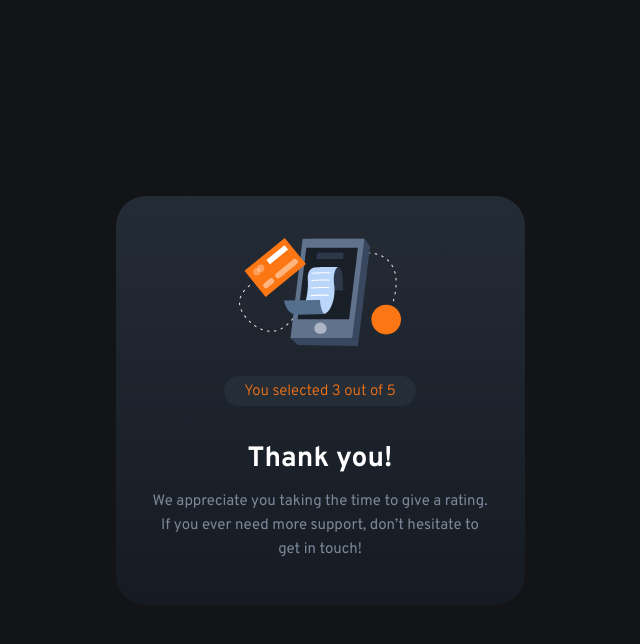
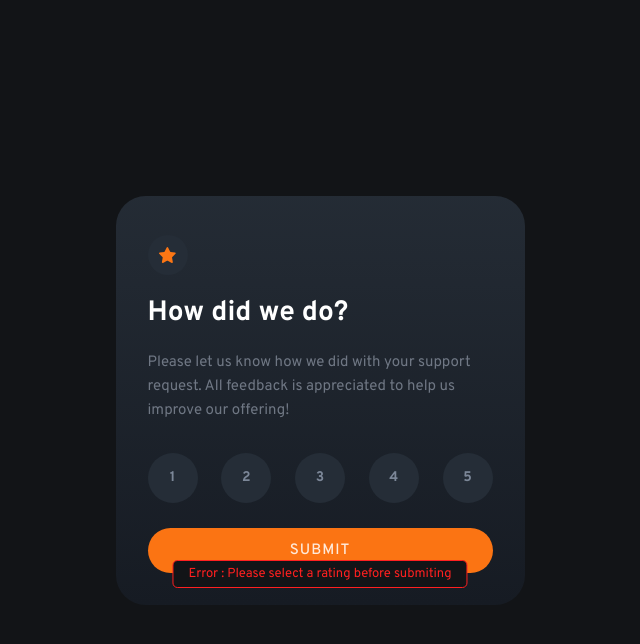
Before and after one commit to AnthoB-Dev/FrontendMentor-interactiveRating, a plain HTML site: page index.html in a window 1280 px wide. Both pictures are taken after a click on the button "SUBMIT". Shown: the whole page, without its empty margins (320-960 px from the left). Drawn offline with Linux system fonts and the light colour scheme.

Commit message:
added 2 JS functions
removeForm() which was inside printThanks() before, and printError()

```diff
--- a/script.js
+++ b/script.js
@@ -1,38 +1,66 @@
+const form = document.querySelector("#element");
 const rateLabels = document.querySelectorAll(".rateLabel");
 const submitBtn = document.querySelector("#button");
-const form = document.querySelector("#element");
 
+// Put the active class on the user's selected rating, removes it from the non selected
 rateLabels.forEach((label) => {
    label.addEventListener("click", () => {
       const activeLabel = document.querySelector(".rateLabel.active");
-      if(activeLabel) {
-         activeLabel.classList.remove("active");
-      }
-      label.classList.add("active");
+
+      activeLabel ? activeLabel.classList.remove("active") : false;
+      label.classList.add("active")
    });
 });
 
+// EL on submit of the form, prints an error if no rating is selected, else put some CSS on button
+// and calls 2 functions after 500ms
 form.addEventListener("submit", (e) => {
    e.preventDefault();
    let note = document.querySelector("input[name='rating']:checked");
+
    if(!note) {
-      note = document.querySelector("#rate3");
+      printError(1);
+
+   } else {
+      submitBtn.classList.toggle("activeBtn")
+
+      setTimeout(() => {
+         submitBtn.classList.toggle("activeBtn")
+         removeForm();
+         printThanks(note.value);
+      }, 500);
    }
-   submitBtn.classList.toggle("activeBtn")
-
-   setTimeout(() => {
-      submitBtn.classList.toggle("activeBtn")
-      printThanks(note.value);
-   }, 500);
 })
 
-const printThanks = function(note) {
+// Function to delete the form and it's child nodes to replace it by the "thanks" part
+// it just loop on each of the form nodes and remove() them, then removing the form itself
+const removeForm = function() {
    const formChildNodes = form.childNodes;
    for (let i = formChildNodes.length - 1; i > 0 ; i--) {
       formChildNodes[i].remove();
    }
    form.remove();
+}
 
+// Function displaying an error based on an error code
+const printError = function(errorCode) {
+   let errorMsg = "Error : ";
+   switch (errorCode) {
+      case 1:
+         errorMsg = errorMsg + "Please select a rating before submiting";
+         break;
+   }
+
+   const divError = document.createElement("div");
+   divError.className = "error";
+   divError.innerText = errorMsg;
+
+   // Prevents unlimited appends of the same div if one's currently displayed by checking if there is already one in the dom
+   !document.querySelector(".error") ? form.append(divError) : false;
+}
+
+// Function displaying the "thanks" part. Creates needed html elements, filling them and adding them to the dom.
+const printThanks = function(note) {
    const divThanks = document.createElement("div");
    const illuThanks = document.createElement("img");
    const divNote = document.createElement("div");
@@ -57,10 +85,3 @@ const printThanks = function(note) {
    divThanks.append(parag);
    document.querySelector("#background").append(divThanks);
 }
-
-
-window.addEventListener("load", () => {
-   const rate3 = document.querySelector("#rate3");
-   rate3.click();
-   rate3.nextElementSibling.click();
-})
--- a/style.css
+++ b/style.css
@@ -107,6 +107,7 @@ html {
   letter-spacing: 1px;
   border: none;
   cursor: pointer;
+  position: relative;
 }
 #background #element #button:hover {
   background-color: #ffffff;
@@ -161,6 +162,22 @@ html {
   color: #ffffff !important;
 }
 
+.error {
+  background-color: #121417;
+  color: rgb(255, 32, 32);
+  border-radius: 5px;
+  position: absolute;
+  left: 50%;
+  top: 70%;
+  transform: translateX(-50%);
+  text-transform: none;
+  font-size: 13px;
+  width: max-content;
+  padding: 5px 15px;
+  user-select: none;
+  border: solid 1px rgb(255, 32, 32);
+}
+
 @media only screen and (min-width: 1024px) {
   * {
     font-size: 15px;
```
